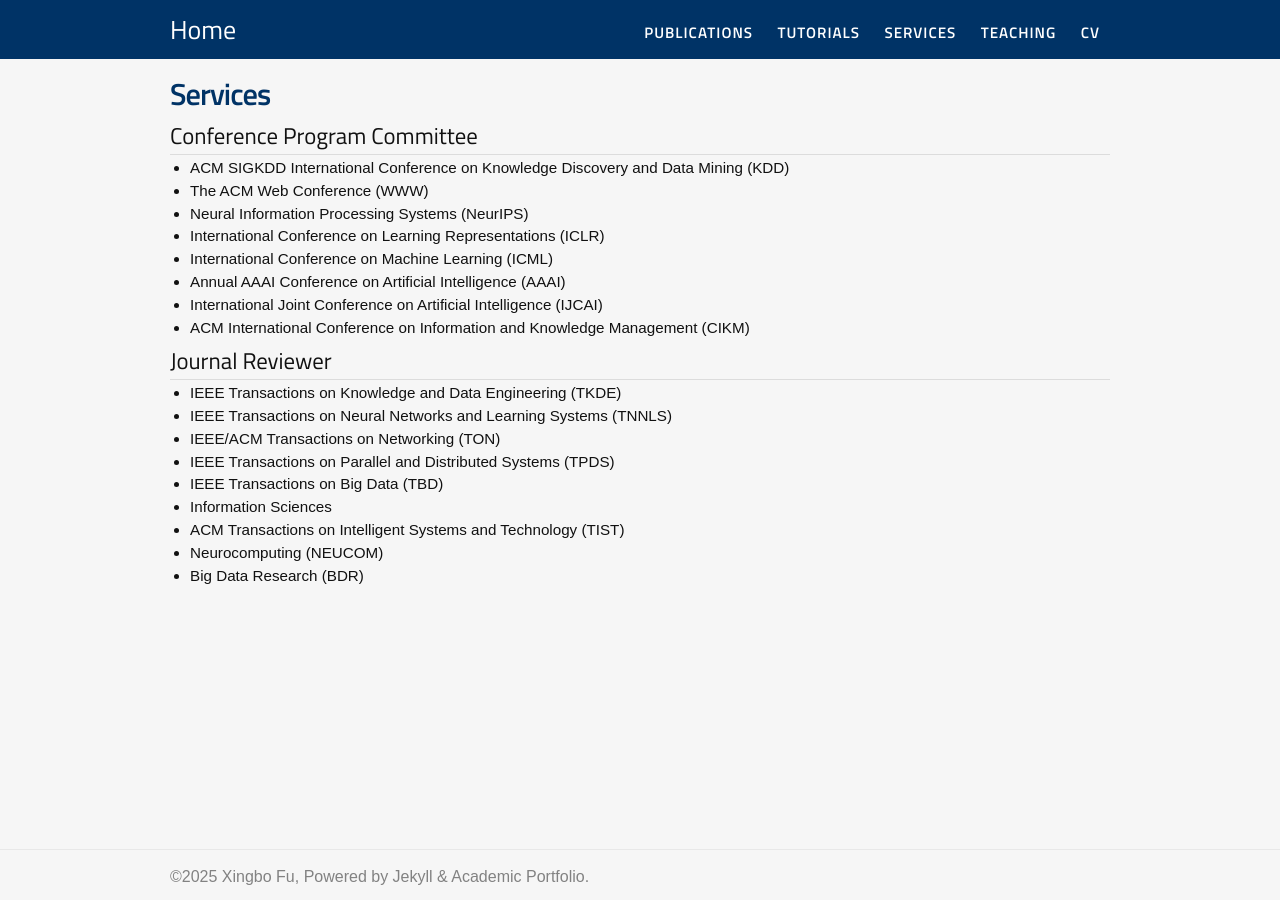
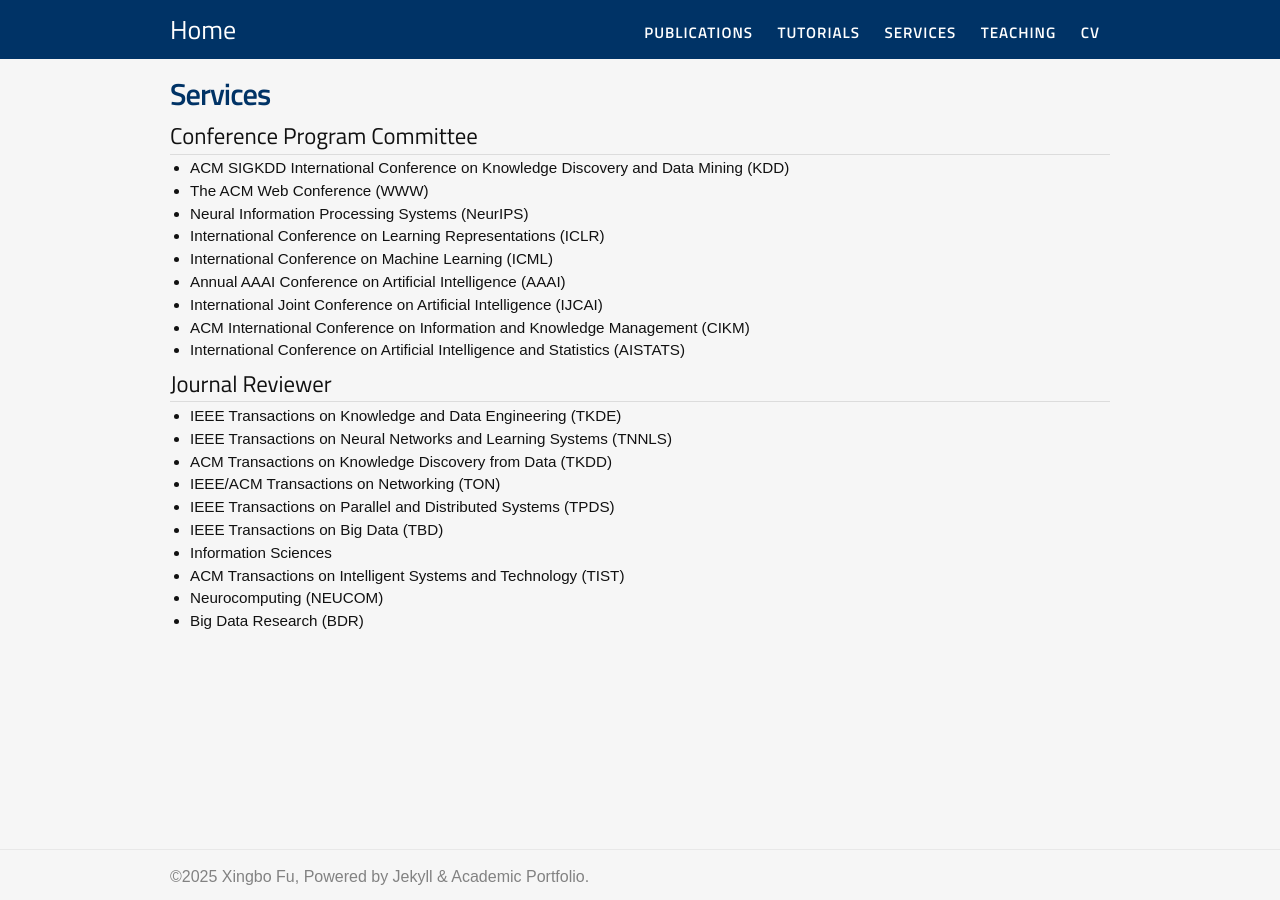
Before and after one commit to xbfu/xbfu.github.io, a Jekyll site: the page built from services.md, in a window 1280 px wide. Built offline with Jekyll 4.4.1, drawn with Linux system fonts in a browser that asks for light colours; nearby versions of some CDN libraries.

Commit message:
Update services.md

```diff
--- a/services.md
+++ b/services.md
@@ -15,12 +15,14 @@
 	<li>Annual AAAI Conference on Artificial Intelligence (AAAI)</li>
 	<li>International Joint Conference on Artificial Intelligence (IJCAI)</li>
 	<li>ACM International Conference on Information and Knowledge Management (CIKM)</li>
+	<li>International Conference on Artificial Intelligence and Statistics (AISTATS)</li>
 </ul>
 
 <h2>Journal Reviewer</h2>
 <ul>
 	<li>IEEE Transactions on Knowledge and Data Engineering (TKDE)</li>
 	<li>IEEE Transactions on Neural Networks and Learning Systems (TNNLS)</li>
+	<li>ACM Transactions on Knowledge Discovery from Data (TKDD)</li>
   	<li>IEEE/ACM Transactions on Networking (TON)</li>
   	<li>IEEE Transactions on Parallel and Distributed Systems (TPDS)</li>
 	<li>IEEE Transactions on Big Data (TBD)</li>
```
